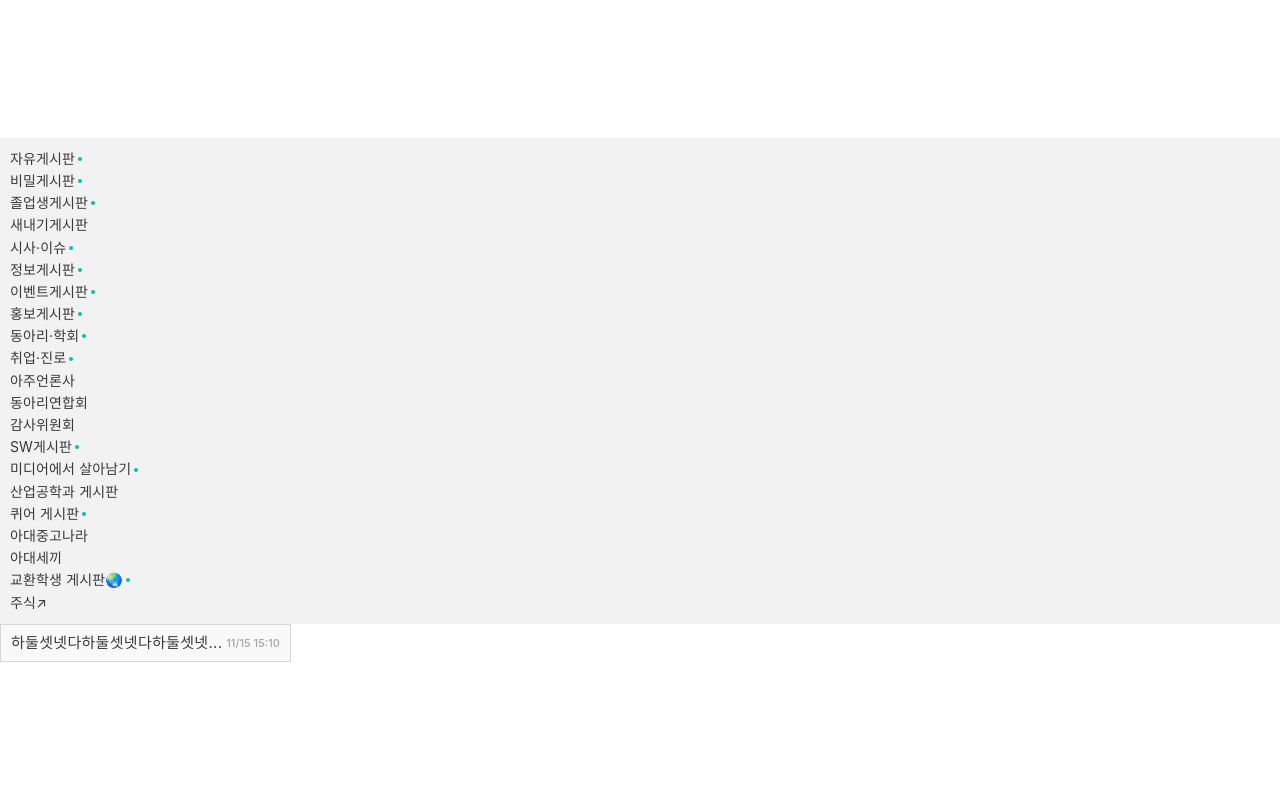
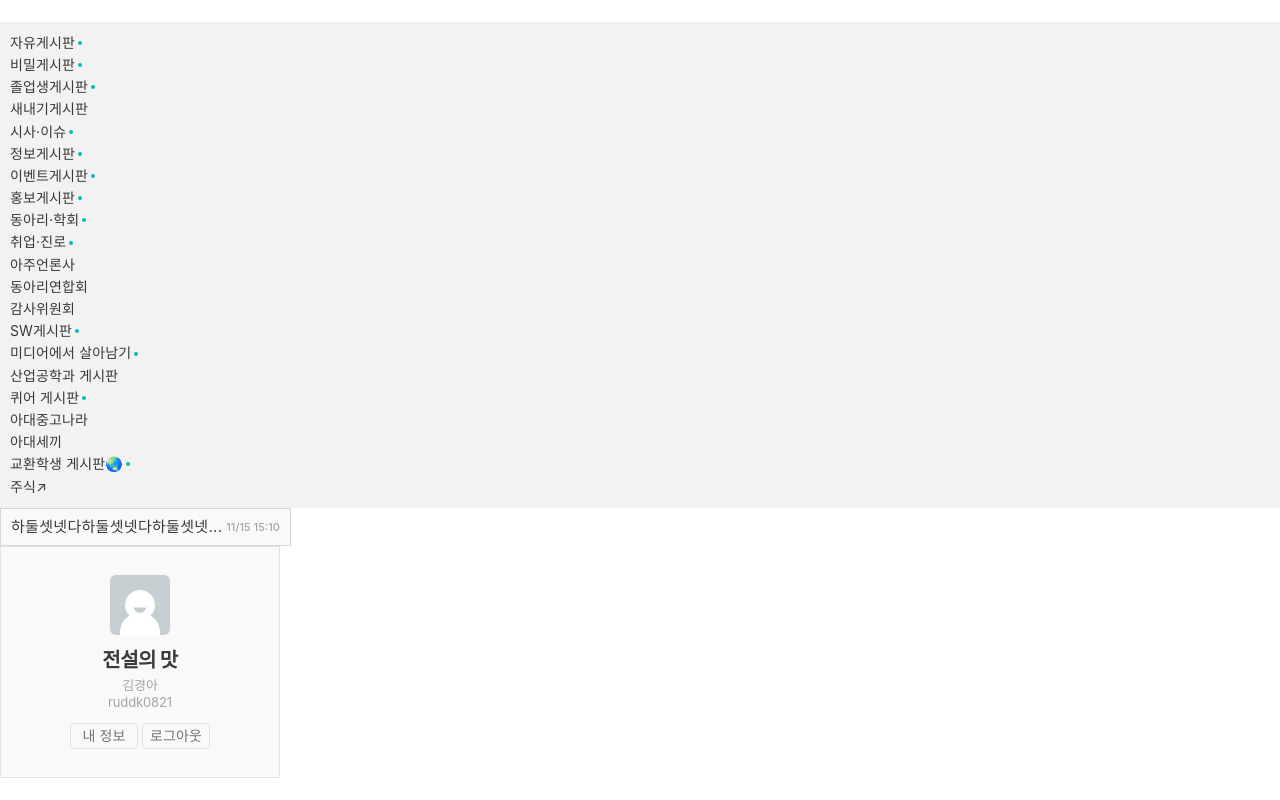
Before and after one commit to SOPT-all/37-COLLABORATION-WEB-EVERYTIME, a React (Vite) app: page / in a window 1280 px wide. Built offline with nearby package versions, Linux system fonts and the light colour scheme.

Commit message:
feat: ProfileItem 공통 컴포넌트 구현 #26

```diff
--- /dev/null
+++ b/src/components/common/sidebar/ProfileItem.tsx
@@ -0,0 +1,68 @@
+import defaultProfile from "@/assets/images/default_profile.svg";
+import type { ProfileItemProps } from "@/types/profile";
+import { cn } from "@/utils/cn";
+
+const ProfileItem = ({ nickname, name, userId, profileImage = defaultProfile }: ProfileItemProps) => {
+	const handleMyInfoClick = () => {
+		console.log("내 정보 클릭");
+	};
+
+	const handleLogoutClick = () => {
+		console.log("로그아웃 클릭");
+	};
+
+	return (
+		<section
+			className={cn(
+				"flex flex-col items-center justify-center",
+				"h-[23.2rem] w-[28rem]",
+				"gap-[1.2rem]",
+				"border border-gray-300",
+				"bg-gray-100",
+			)}
+		>
+			<img
+				src={profileImage}
+				alt="프로필 이미지"
+				className={cn("h-[6rem] w-[6rem]", "flex-shrink-0", "aspect-square", "object-cover")}
+			/>
+
+			<button onClick={handleMyInfoClick} className={cn("text-center")}>
+				<p className={cn("title02", "text-gray-800", "mb-[0.4rem]")}>{nickname}</p>
+				<p className={cn("caption05", "text-gray-500")}>{name}</p>
+				<p className={cn("caption05", "text-gray-500")}>{userId}</p>
+			</button>
+
+			<div className={cn("flex items-center gap-[0.4rem]")}>
+				<button
+					onClick={handleMyInfoClick}
+					className={cn(
+						"body06",
+						"flex items-center justify-center",
+						"h-[2.6rem] w-[6.8rem]",
+						"rounded-4",
+						"border border-gray-300",
+						"text-gray-600",
+					)}
+				>
+					내 정보
+				</button>
+				<button
+					onClick={handleLogoutClick}
+					className={cn(
+						"body06",
+						"flex items-center justify-center",
+						"h-[2.6rem] w-[6.8rem]",
+						"rounded-4",
+						"border border-gray-300",
+						"text-gray-600",
+					)}
+				>
+					로그아웃
+				</button>
+			</div>
+		</section>
+	);
+};
+
+export { ProfileItem };
--- a/src/pages/MainPage.tsx
+++ b/src/pages/MainPage.tsx
@@ -1,4 +1,5 @@
 import { Lnb } from "@/components/common/header/Lnb";
+import { ProfileItem } from "@/components/common/sidebar/ProfileItem";
 import { SimplePostItem } from "@/components/common/sidebar/SimplePostItem";
 
 const HomePage = () => {
@@ -6,6 +7,7 @@ const HomePage = () => {
 		<div className="relative">
 			<Lnb isOpen={true} />
 			<SimplePostItem title="하둘셋넷다하둘셋넷다하둘셋넷다하둘셋넷다" createdAt="2025-11-15T15:10:00" />
+			<ProfileItem nickname="전설의 맛" name="김경아" userId="ruddk0821" />
 		</div>
 	);
 };
--- /dev/null
+++ b/src/types/profile.ts
@@ -0,0 +1,6 @@
+export interface ProfileItemProps {
+	nickname: string;
+	name: string;
+	userId: string;
+	profileImage?: string;
+}
```
Also changed, not shown: src/assets/images/default_profile.svg (added), 1 other file (tests, documents, lock files or other folders).
